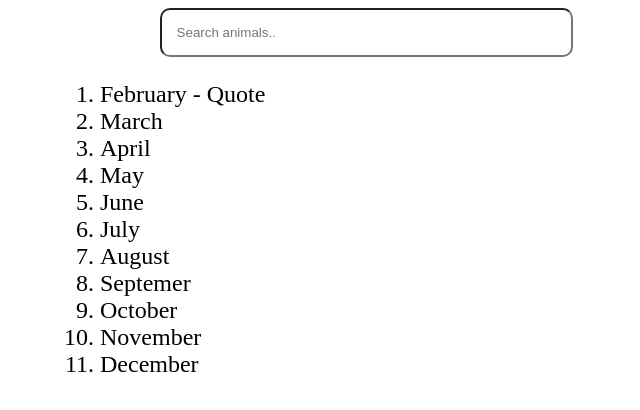
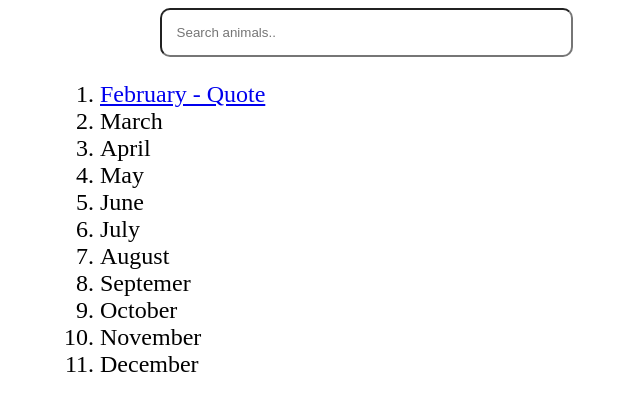
Before and after one commit to project-manager-globe/CustomerJourney25, a plain HTML site: page index.html in a window 1280 px wide. Shown: the whole page, without its empty margins (38-678 px from the left). Drawn offline with Linux system fonts and the light colour scheme.

Commit message:
Update index.html

```diff
--- a/index.html
+++ b/index.html
@@ -13,7 +13,7 @@
 
     <!-- ordered list -->
     <ol id='list'>
-        <li class="animals">February - Quote</li>
+        <li class="animals"><a href="/Sounds/002-Block.wav" class="myButton4">February - Quote</a></li>
         <li class="animals">March</li>
         <li class="animals">April</li>
         <li class="animals">May</li>
```
